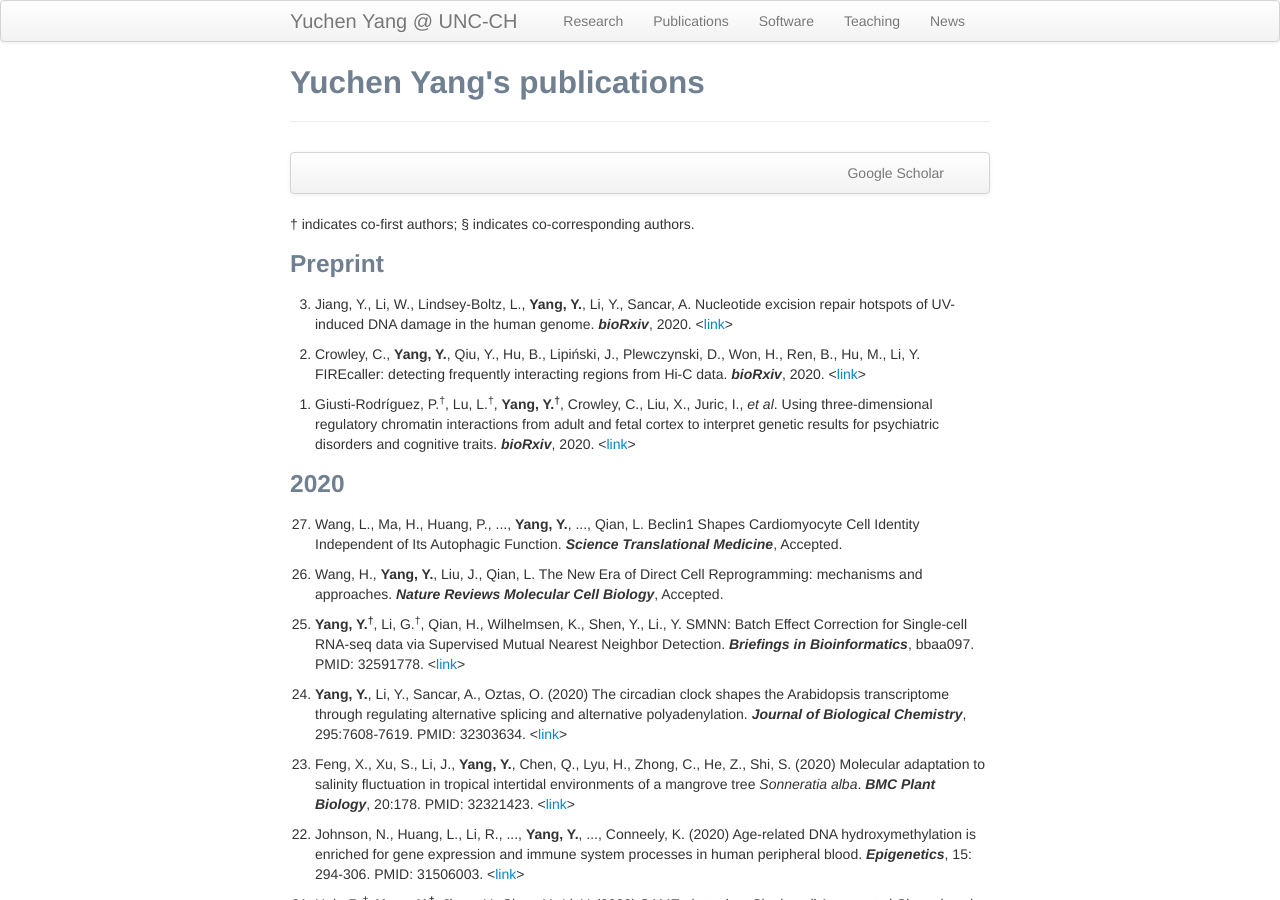
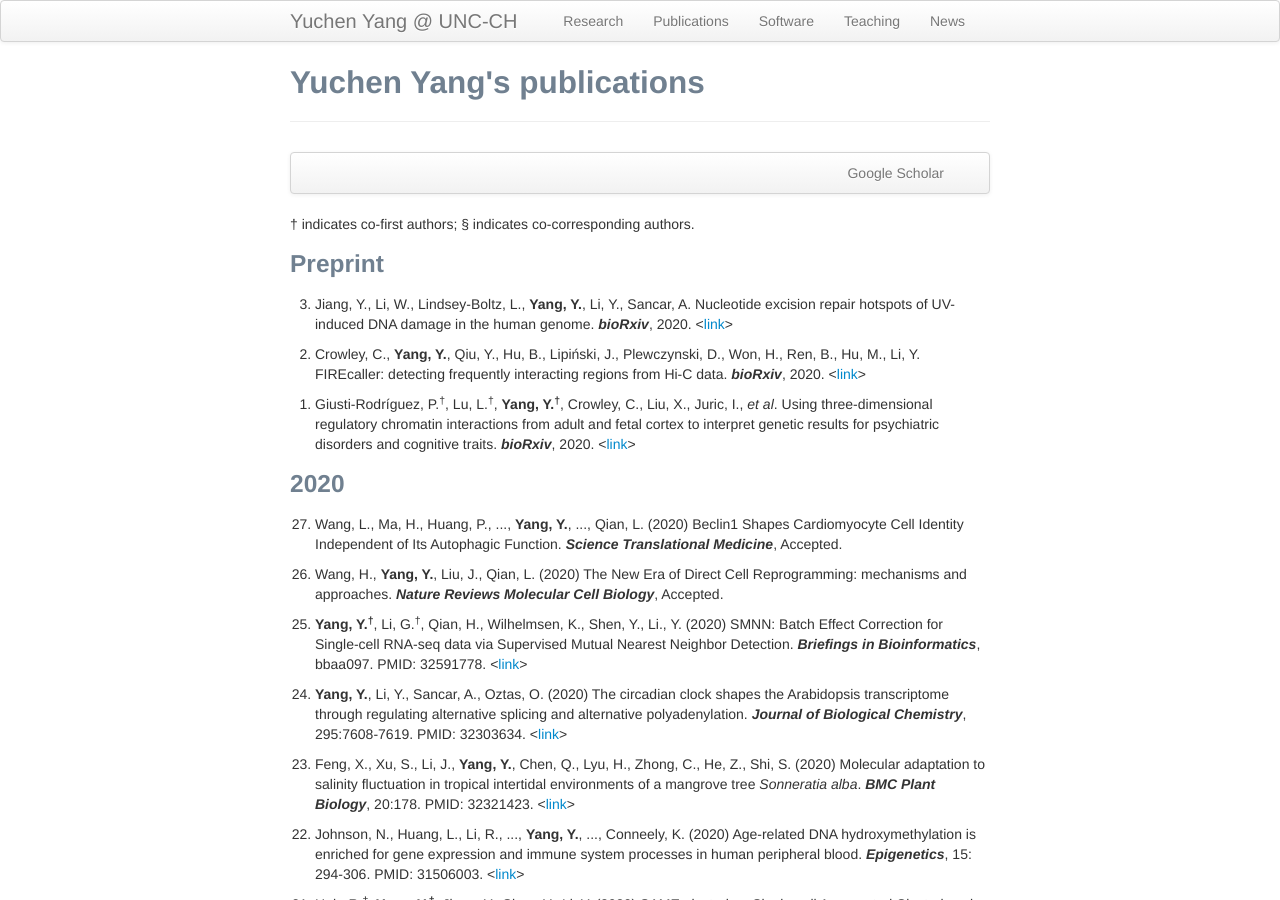
Before and after one commit to yycunc/yycunc.github.io, a Jekyll site: the page built from pages/pubs.md, in a window 1280 px wide and 900 px high. Built offline with Jekyll 4.4.1, drawn with Linux system fonts in a browser that asks for light colours.

Commit message:
Update pubs.md

```diff
--- a/pages/pubs.md
+++ b/pages/pubs.md
@@ -23,11 +23,11 @@ title: Yuchen Yang's publications
 
 ### 2020
 
-<ol start="27"> <li>Wang, L., Ma, H., Huang, P., ..., <b>Yang, Y.</b>, ..., Qian, L. Beclin1 Shapes Cardiomyocyte Cell Identity Independent of Its Autophagic Function. <i><b>Science Translational Medicine</b></i>, Accepted.</li></ol>
+<ol start="27"> <li>Wang, L., Ma, H., Huang, P., ..., <b>Yang, Y.</b>, ..., Qian, L. (2020) Beclin1 Shapes Cardiomyocyte Cell Identity Independent of Its Autophagic Function. <i><b>Science Translational Medicine</b></i>, Accepted.</li></ol>
 
-<ol start="26"> <li>Wang, H., <b>Yang, Y.</b>, Liu, J., Qian, L. The New Era of Direct Cell Reprogramming: mechanisms and approaches. <i><b>Nature Reviews Molecular Cell Biology</b></i>, Accepted.</li></ol>
+<ol start="26"> <li>Wang, H., <b>Yang, Y.</b>, Liu, J., Qian, L. (2020) The New Era of Direct Cell Reprogramming: mechanisms and approaches. <i><b>Nature Reviews Molecular Cell Biology</b></i>, Accepted.</li></ol>
 
-<ol start="25"> <li><b>Yang, Y.<sup>&dagger;</sup></b>, Li, G.<sup>&dagger;</sup>, Qian, H., Wilhelmsen, K., Shen, Y., Li., Y. SMNN: Batch Effect Correction for Single-cell RNA-seq data via Supervised Mutual Nearest Neighbor Detection. <i><b>Briefings in Bioinformatics</b></i>, bbaa097. PMID: 32591778. <<a href="https://academic.oup.com/bib/article-abstract/doi/10.1093/bib/bbaa097/5855265?redirectedFrom=fulltext">link</a>></li></ol>
+<ol start="25"> <li><b>Yang, Y.<sup>&dagger;</sup></b>, Li, G.<sup>&dagger;</sup>, Qian, H., Wilhelmsen, K., Shen, Y., Li., Y. (2020) SMNN: Batch Effect Correction for Single-cell RNA-seq data via Supervised Mutual Nearest Neighbor Detection. <i><b>Briefings in Bioinformatics</b></i>, bbaa097. PMID: 32591778. <<a href="https://academic.oup.com/bib/article-abstract/doi/10.1093/bib/bbaa097/5855265?redirectedFrom=fulltext">link</a>></li></ol>
 
 <ol start="24"> <li><b>Yang, Y.</b>, Li, Y., Sancar, A., Oztas, O. (2020) The circadian clock shapes the Arabidopsis transcriptome through regulating alternative splicing and alternative polyadenylation. <i><b>Journal of Biological Chemistry</b></i>, 295:7608-7619. PMID: 32303634. <<a href="https://www-jbc-org.libproxy.lib.unc.edu/content/295/22/7608">link</a>></li></ol>
 
```
